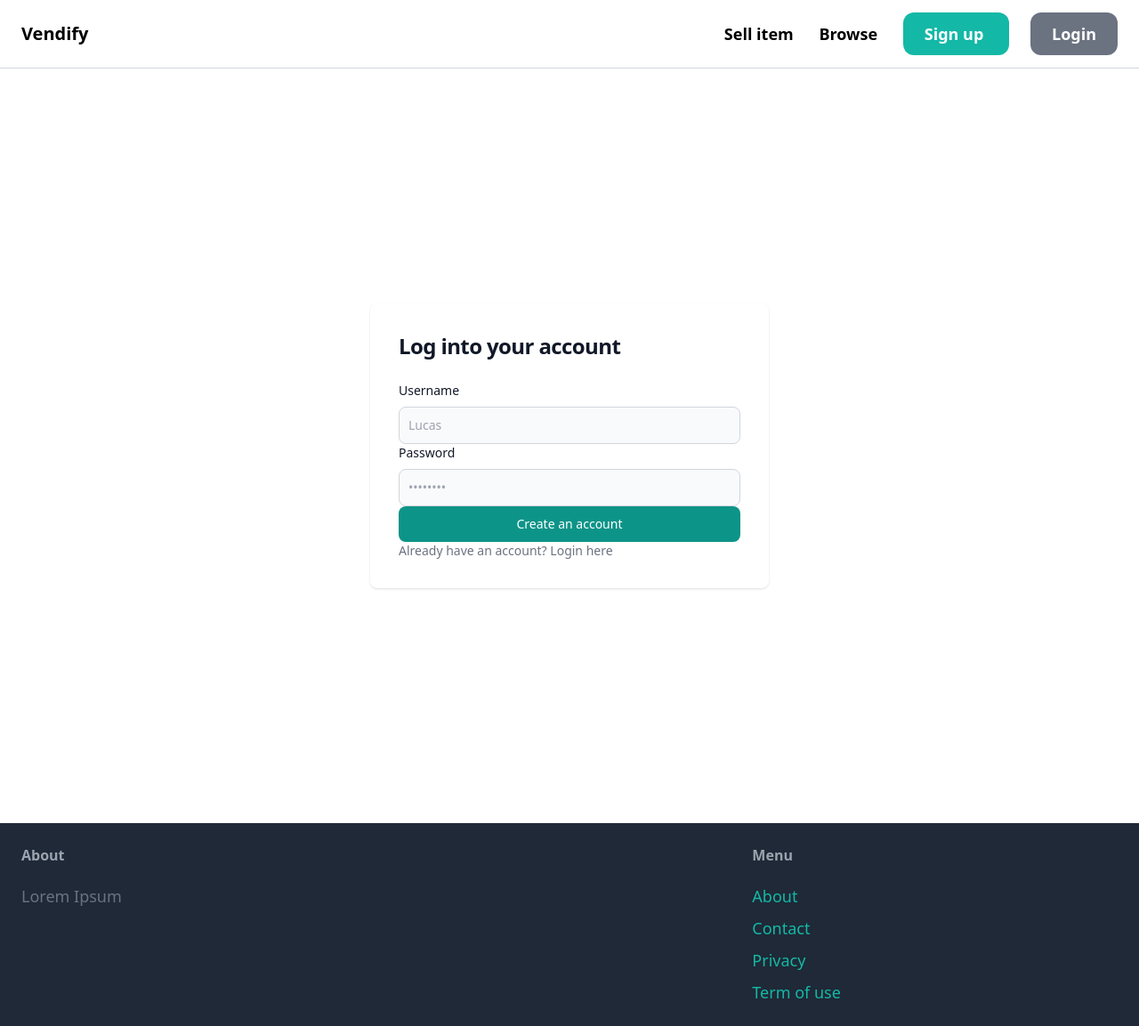
After one commit to Dreeeems/DjangoEcommerce, a Django app: page /login/ in a window 1280 px wide. The commit adds this page. Shown: the whole page at 89% size. Run offline with Django 4.2, Linux system fonts and the light colour scheme; some libraries are stand-ins or nearby versions.

Commit message:
Sign in and login implements

```diff
--- /dev/null
+++ b/ecommerce/core/forms.py
@@ -0,0 +1,39 @@
+from django import forms
+from django.contrib.auth.forms import UserCreationForm,AuthenticationForm
+from django.contrib.auth.models import User
+
+
+
+class LoginForm(AuthenticationForm):
+    username = forms.CharField(widget=forms.TextInput(attrs={
+            'placeholder':'Lucas',
+            'class':'bg-gray-50 border border-gray-300 text-gray-900 sm:text-sm rounded-lg focus:ring-primary-600 focus:border-primary-600 block w-full p-2.5 dark:bg-gray-700 dark:border-gray-600 dark:placeholder-gray-400 dark:text-white dark:focus:ring-blue-500 dark:focus:border-blue-500'
+        }))
+    password = forms.CharField(widget=forms.PasswordInput(attrs={
+            'placeholder':'••••••••',
+            'class':'bg-gray-50 border border-gray-300 text-gray-900 sm:text-sm rounded-lg focus:ring-primary-600 focus:border-primary-600 block w-full p-2.5 dark:bg-gray-700 dark:border-gray-600 dark:placeholder-gray-400 dark:text-white dark:focus:ring-blue-500 dark:focus:border-blue-500'
+        }))
+class SignupForm(UserCreationForm):
+    class Meta:
+        model = User
+        fields = ('email','username','password1','password2')
+
+
+
+    email = forms.CharField(widget=forms.TextInput(attrs={
+            'placeholder':'name@company.com',
+            'class':'bg-gray-50 border border-gray-300 text-gray-900 sm:text-sm rounded-lg focus:ring-primary-600 focus:border-primary-600 block w-full p-2.5 dark:bg-gray-700 dark:border-gray-600 dark:placeholder-gray-400 dark:text-white dark:focus:ring-blue-500 dark:focus:border-blue-500'
+        }))
+
+    username = forms.CharField(widget=forms.TextInput(attrs={
+            'placeholder':'Lucas',
+            'class':'bg-gray-50 border border-gray-300 text-gray-900 sm:text-sm rounded-lg focus:ring-primary-600 focus:border-primary-600 block w-full p-2.5 dark:bg-gray-700 dark:border-gray-600 dark:placeholder-gray-400 dark:text-white dark:focus:ring-blue-500 dark:focus:border-blue-500'
+        }))
+    password1 = forms.CharField(widget=forms.PasswordInput(attrs={
+            'placeholder':'••••••••',
+            'class':'bg-gray-50 border border-gray-300 text-gray-900 sm:text-sm rounded-lg focus:ring-primary-600 focus:border-primary-600 block w-full p-2.5 dark:bg-gray-700 dark:border-gray-600 dark:placeholder-gray-400 dark:text-white dark:focus:ring-blue-500 dark:focus:border-blue-500'
+        }))
+    password2 = forms.CharField(widget=forms.PasswordInput(attrs={
+            'placeholder':'••••••••',
+            'class':'bg-gray-50 border border-gray-300 text-gray-900 sm:text-sm rounded-lg focus:ring-primary-600 focus:border-primary-600 block w-full p-2.5 dark:bg-gray-700 dark:border-gray-600 dark:placeholder-gray-400 dark:text-white dark:focus:ring-blue-500 dark:focus:border-blue-500'
+        }))
--- a/ecommerce/core/templates/core/base.html
+++ b/ecommerce/core/templates/core/base.html
@@ -20,14 +20,14 @@
         </a>
 
         <a
-          href="#"
+          href="{%url 'core:signup' %}"
           class="px-6 py-3 text-lg font-semibold bg-teal-500 text-white rounded-xl hover:bg-teal-700"
         >
           Sign up
         </a>
 
         <a
-          href="#"
+          href="{%url 'core:login'%}"
           class="px-6 py-3 text-lg font-semibold bg-gray-500 text-white rounded-xl hover:bg-gray-700"
         >
           Login
@@ -54,7 +54,7 @@
           </li>
           <li>
             <a
-              href="{%url 'contact'%}"
+              href="{%url 'core:contact'%}"
               class="text-lg text-teal-500 hover:text-teal-700"
             >
               Contact
--- /dev/null
+++ b/ecommerce/core/templates/core/login.html
@@ -0,0 +1,45 @@
+{%extends 'core/base.html'%}
+
+{%block title%} Sign up {%endblock%}
+
+{%block content%}
+<div class="flex flex-col items-center justify-center px-6 py-2 mx-auto md:h-screen lg:py-0">
+
+    <div class="w-full bg-white rounded-lg shadow dark:border md:mt-0 sm:max-w-md xl:p-0 dark:bg-gray-800 dark:border-gray-700">
+        <div class="p-6 space-y-4 md:space-y-6 sm:p-8">
+            <h1 class="text-xl font-bold leading-tight tracking-tight text-gray-900 md:text-2xl dark:text-white">
+              Log into your account
+            </h1>
+            <form class="space-y-4 md:space-y-6" method="POST" action=".">
+                 {% csrf_token %}
+                <div>
+
+                    <div>
+                        <label for="name" class="block mb-2 text-sm font-medium text-gray-900 dark:text-white">Username</label>
+                        {{form.username}}
+                    </div>
+
+
+                <div>
+                    <label for="password" class="block mb-2 text-sm font-medium text-gray-900 dark:text-white">Password</label>
+                    {{form.password}}
+                </div>
+
+
+                <button type="submit" class="w-full text-white bg-teal-600 hover:bg-teal-700 focus:ring-4 focus:outline-none focus:ring-primary-300 font-medium rounded-lg text-sm px-5 py-2.5 text-center dark:bg-primary-600 dark:hover:bg-primary-700 dark:focus:ring-primary-800">Create an account</button>
+                <p class="text-sm font-light text-gray-500 dark:text-gray-400">
+                    Already have an account? <a href="#" class="font-medium text-primary-600 hover:underline dark:text-primary-500">Login here</a>
+                </p>
+                {% if form.errors or form.non_field_errors %}
+                <div class="mb-3 p-6 bg-red-100 rounded-xl">
+                    {% for field in form  %}
+                    {{field.errors}}
+                    {% endfor %}
+                </div>
+                {% endif %}
+            </form>
+        </div>
+    </div>
+</div>
+</div>
+{%endblock%}
--- /dev/null
+++ b/ecommerce/core/urls.py
@@ -0,0 +1,13 @@
+from django.urls import path
+from django.contrib.auth import views as auth_views
+from . import views
+from .forms import  LoginForm
+
+app_name = 'core'
+
+urlpatterns = [
+    path("",views.index,name="index"),
+    path('contact/',views.contact,name='contact'),
+    path('signup/',views.signup, name="signup"),
+    path('login/', auth_views.LoginView.as_view(template_name='core/login.html',authentication_form =LoginForm),name="login")
+]
--- a/ecommerce/ecommerce/settings.py
+++ b/ecommerce/ecommerce/settings.py
@@ -26,6 +26,10 @@ SECRET_KEY = 'django-insecure-118#c%#*r^xd#z+9=@d-+jri^car+d1%k94=pn-qs9&5t9*way
 DEBUG = True
 
 ALLOWED_HOSTS = []
+
+LOGIN_URL ='/login/'
+LOGIN_REDIRECT_URL ='/'
+LOGOUT_URL = '/'
 
 
 # Application definition
--- a/ecommerce/ecommerce/urls.py
+++ b/ecommerce/ecommerce/urls.py
@@ -8,8 +8,7 @@ from django.conf.urls.static import static
 from core.views import index,contact
 
 urlpatterns = [
-    path('',index,name='index'),
-     path('contact/',contact,name='contact'),
-     path('items/',include('item.urls')),
+    path('',include('core.urls')),
+    path('items/',include('item.urls')),
     path('admin/', admin.site.urls),
 ]+ static(settings.MEDIA_URL,document_root=settings.MEDIA_ROOT)
```
Also changed, not shown: ecommerce/core/templates/core/signup.html (added, +54 -0 lines), ecommerce/core/views.py (+16 -2 lines).
